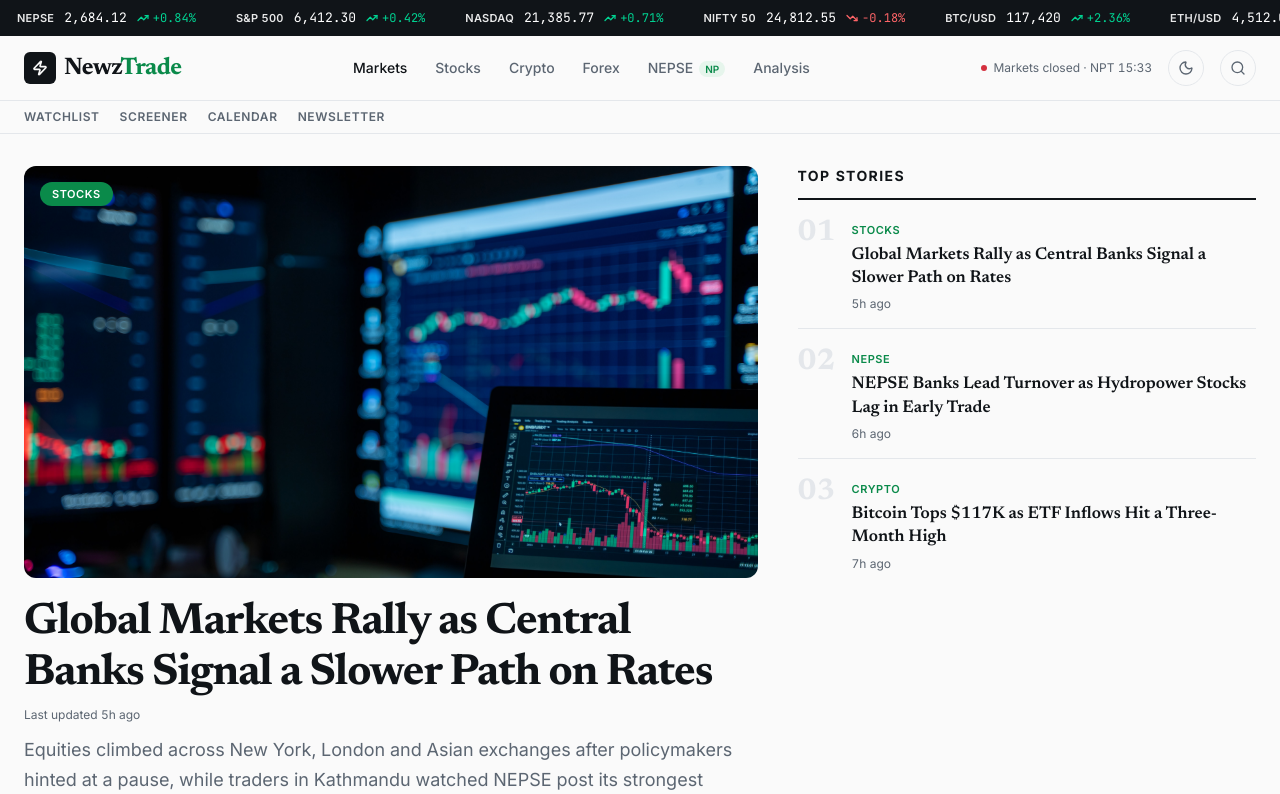
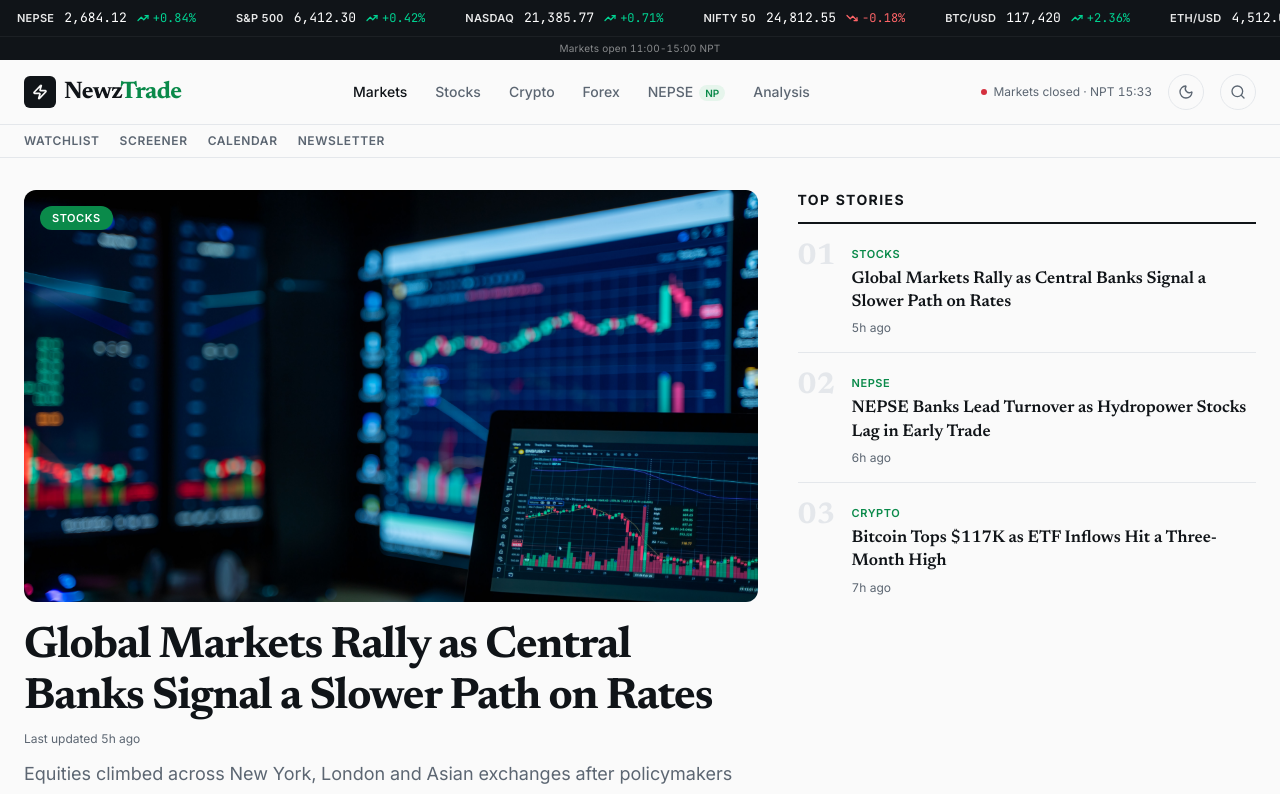
Before and after one commit to 08learner/newztrade, a Next.js app: page / in a window 1280 px wide. Shown: the top 794 px of the page. Built offline with nearby package versions, Linux system fonts and the light colour scheme; no server answers; the database is empty.

Commit message:
Add market hours to homepage ticker
• Display 11:00-15:00 NPT trading schedule below the ticker

```diff
--- a/components/newztrade/TickerBar.tsx
+++ b/components/newztrade/TickerBar.tsx
@@ -58,6 +58,9 @@ export async function TickerBar() {
           )
         })}
       </div>
+      <p className="border-t border-white/5 px-4 py-1 text-center text-[10px] tracking-wide text-white/50">
+        Markets open 11:00-15:00 NPT
+      </p>
     </div>
   )
 }
```
Also changed, not shown: 1 other file (tests, documents, lock files or other folders).
